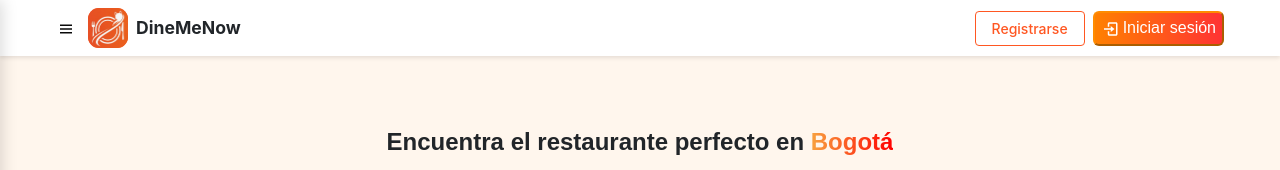
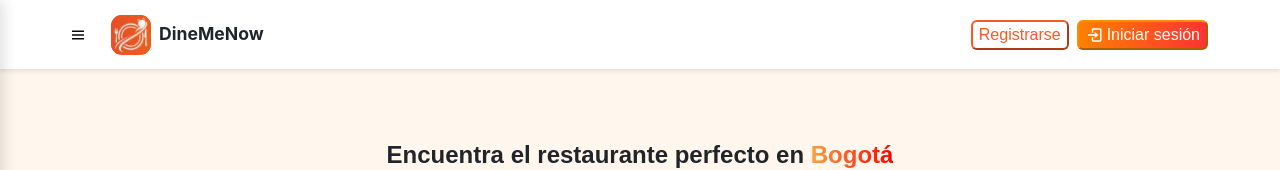
Before and after one commit to RonaldoBarragan/DineMeNow-Frontend, a React (Vite) app: page / in a window 1280 px wide. Shown: the top 170 px of the page. Built offline with nearby package versions, Linux system fonts and the light colour scheme.

Commit message:
cambios header
Se realizan cambios leves en el header.

```diff
--- a/src/components/comHomePage/Header.jsx
+++ b/src/components/comHomePage/Header.jsx
@@ -13,13 +13,25 @@ const navigate = useNavigate();
   return (
     <nav className="header-nav">
       <div className="header-container">
-        <div className="burger-wraper"><MenuHamburguesa></MenuHamburguesa></div>
 
-        <Link to="/" className="header-brand">
-          <img src={logoiniciosesion} alt="dinemenow logo" className="header-logo"/>
-          <strong className="header-title">DineMeNow</strong>
-        </Link>
+        {/* menu+logo */}
+        <div className="header-brand-group">
 
+          {/* Grupo 1: Menú Hamburguesa */}
+          <div className="burger-wraper">
+            <MenuHamburguesa></MenuHamburguesa>
+          </div>
+
+          {/* Grupo 2: Logo y Nombre */}
+          <Link to="/" className="header-brand">
+            <img src={logoiniciosesion} alt="dinemenow logo" className="header-logo"/>
+            <strong className="header-title">DineMeNow</strong>
+          </Link>
+
+        </div>
+        {/* FIN*/}
+
+        {/* Botones*/}
         <div className="header-buttons">
           <button className="btn-register"
           onClick={() => navigate("/crear-cuenta")}>
--- a/src/components/comHomePage/estilos/Footer.css
+++ b/src/components/comHomePage/estilos/Footer.css
@@ -26,6 +26,7 @@
 .footer-cta-text {
   font-size: 0.9rem;
   margin-bottom: 1rem;
+  color: #ffffff;
 }
 
 .footer-cta-button {
@@ -54,7 +55,7 @@
 
 .footer-info-grid {
   display: grid;
-  grid-template-columns: 2fr 1fr 1fr 1fr;
+  grid-template-columns: minmax(250px, 300px) 1fr 1fr 1fr;
   gap: 2rem;
 }
 
--- a/src/components/comHomePage/estilos/Header.css
+++ b/src/components/comHomePage/estilos/Header.css
@@ -2,23 +2,31 @@
 .header-nav {
   background-color: white;
   box-shadow: 0 2px 4px rgba(0, 0, 0, 0.1);
-  padding: 0.5rem 0;
-  position: sticky;
+  padding: 0.1rem 0;
+
   top: 0;
   z-index: 1000;
+  width: 100%;
 }
 
 .header-container {
   max-width: 1200px;
   margin: 0 auto;
-  padding: 0 1rem;
-  gap: 2rem;
+  padding: 10px 20px;
   display: flex;
-  justify-content: flex-start;
+  justify-content: space-between;
   align-items: center;
+  width: 100%;
 }
 
 /* Logo */
+
+.header-brand-group{
+  display: flex;
+  align-items: center;
+  gap: 15px;
+}
+
 .header-brand {
   display: flex;
   align-items: center;
@@ -56,22 +64,28 @@
 }
 
 /* Buttons Container */
+
 .header-buttons {
   display: flex;
-  gap: 0.5rem;
+  align-items: center;
+  flex-wrap: nowrap;
+  gap: 8px;
+  flex-shrink: 0;
+  font-size: 0.9rem;
+  padding: 8px 12px;
 }
 
 /* boton de registro */
 .btn-register {
-  padding: 0.375rem 1rem;
-  border: 1px solid #ff5722;
-  background-color: white;
-  color: #ff5722;
-  border-radius: 4px;
-  text-decoration: none;
-  font-size: 0.875rem;
-  font-weight: 500;
-  transition: all 0.3s ease;
+
+    background-color: transparent;
+    border-radius: 6px;
+    border-color: #ff5722;
+    color: #ff5722;
+    font-family: var(--font-title);
+    font-size: 1rem;
+    font-weight: 500;
+    line-height: 1.5 ;
 }
 
 .btn-register:hover {
@@ -81,7 +95,7 @@
 }
 
 /* boton de inicio sesion */
-.btn-login {
+/*.btn-login {
   padding: 0.375rem 1rem;
   background-image: linear-gradient(to right, #f8a23f, red);
   color: white;
@@ -97,12 +111,19 @@
   background-color: #ff5722;
   text-decoration: none;
   color: white;
-}
+}*/
 
 /* Responsive */
 @media (max-width: 768px) {
   .header-container {
     padding: 0 1rem;
+  }
+
+  @media (max-width: 576px) {
+    .header-buttons{
+        font-size: 0.75rem;
+        padding: 5px 8px;
+    }
   }
 
   .header-title {
--- a/src/components/comMenuHamburguesa/menuHamburguesa.css
+++ b/src/components/comMenuHamburguesa/menuHamburguesa.css
@@ -2,7 +2,7 @@
 /* CONTENEDOR PRINCIPAL */
 /* ============================================ */
 .menu-hamburguesa {
-    position: absolute;
+
     left: 3rem;
     top: 20%;
     z-index: 2000;
```
